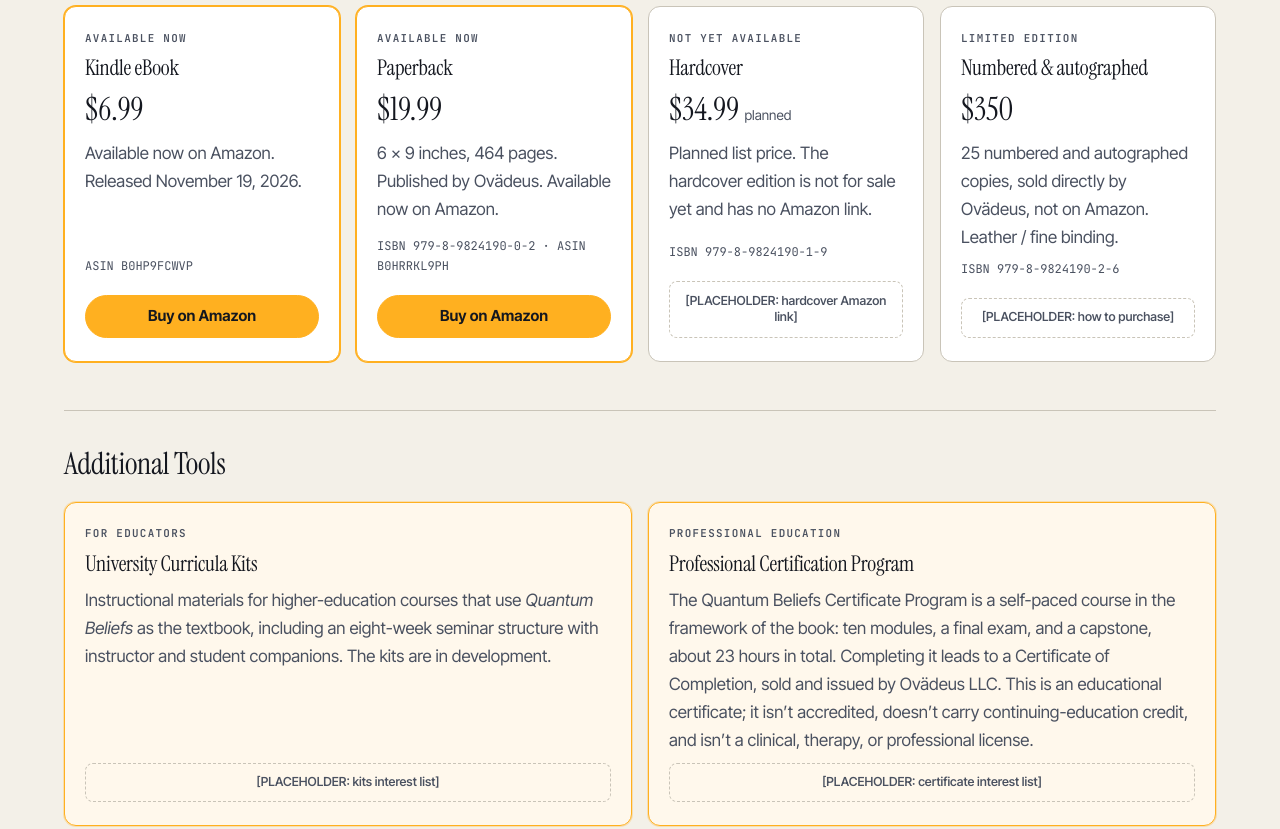
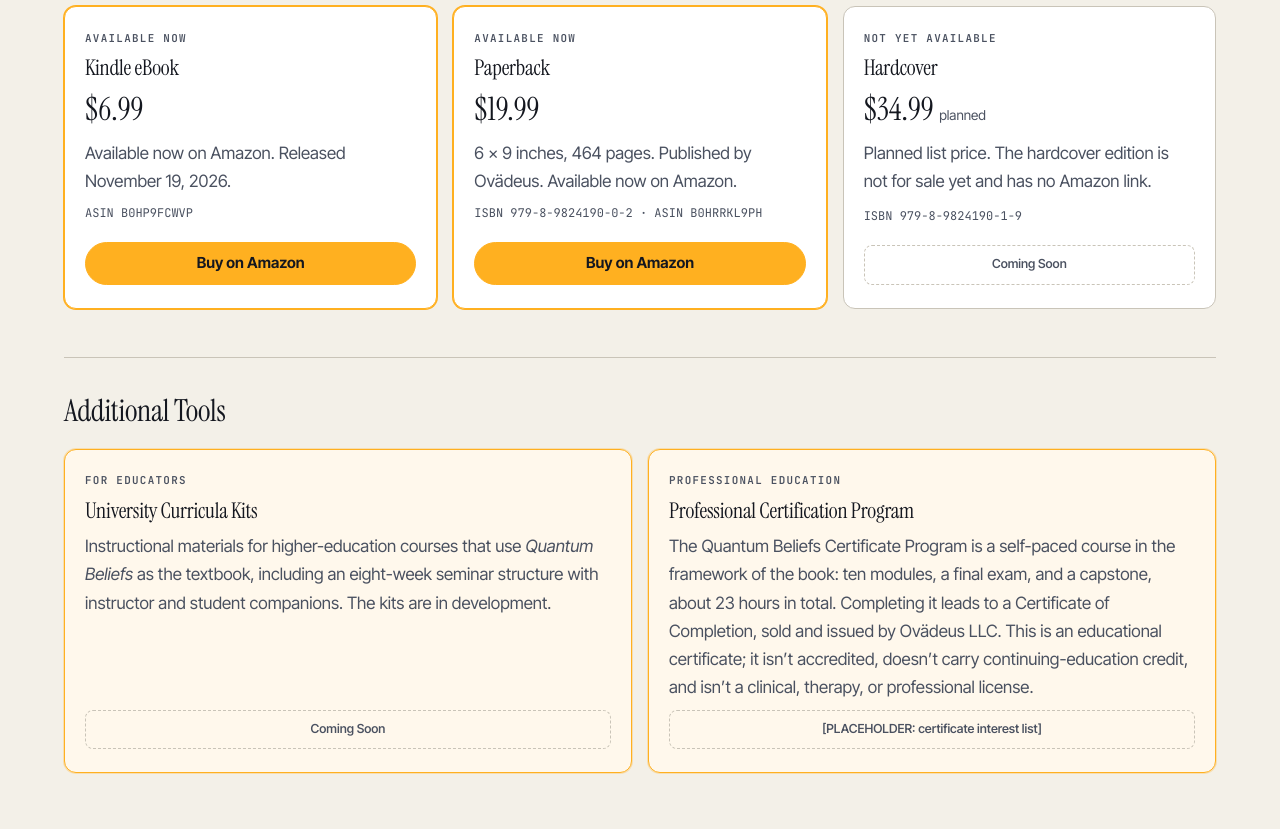
Before and after one commit to ovadeus/quantumbeliefs-site, a plain HTML site: page index.html in a window 1280 px wide. Shown: the part 980-1809 px from the top of the page. Drawn offline with Linux system fonts and the light colour scheme.

Commit message:
Homepage: Coming Soon CTAs, hide Praise, drop numbered edition.
Replace the hardcover and university kits placeholder buttons with
disabled Coming Soon spans, remove the Numbered & autographed format
card, hide the Praise section while keeping its markup, and drop the
Praise link from the nav. The formats grid is three columns so the
remaining Kindle, paperback, and hardcover cards lay out evenly.
The professional certification button is left unchanged.

```diff
--- a/index.html
+++ b/index.html
@@ -124,7 +124,6 @@
           <li><a href="#book">The book</a></li>
           <li><a href="#learn">Inside</a></li>
           <li><a href="#author">Author</a></li>
-          <li><a href="#praise">Praise</a></li>
           <li><a href="#excerpt">Excerpt</a></li>
           <li><a href="#faq">FAQ</a></li>
         </ul>
@@ -193,16 +192,7 @@
             <p class="format-price">$34.99 <span class="price-note">planned</span></p>
             <p>Planned list price. The hardcover edition is not for sale yet and has no Amazon link.</p>
             <p class="format-id">ISBN 979-8-9824190-1-9</p>
-            <span class="btn btn-disabled" aria-disabled="true">[PLACEHOLDER: hardcover Amazon link]</span>
-          </article>
-          <article class="format-card">
-            <p class="format-badge badge-limited">Limited edition</p>
-            <h3>Numbered &amp; autographed</h3>
-            <p class="format-price">$350</p>
-            <p>25 numbered and autographed copies, sold directly by Ovädeus, not on Amazon. Leather / fine binding.</p>
-            <p class="format-id">ISBN 979-8-9824190-2-6</p>
-            <!-- TODO: add the real purchase path once David confirms how limited copies will be sold. Do not invent a checkout. -->
-            <span class="btn btn-disabled" aria-disabled="true">[PLACEHOLDER: how to purchase]</span>
+            <span class="btn btn-disabled" aria-disabled="true">Coming Soon</span>
           </article>
         </div>
 
@@ -213,8 +203,7 @@
               <p class="format-badge">For educators</p>
               <h3>University Curricula Kits</h3>
               <p>Instructional materials for higher-education courses that use <cite>Quantum Beliefs</cite> as the textbook, including an eight-week seminar structure with instructor and student companions. The kits are in development.</p>
-              <!-- TODO: replace with the real interest-list or learn-more URL once it exists. -->
-              <a class="btn btn-disabled" id="kits-cta" href="#additional-tools" aria-disabled="true">[PLACEHOLDER: kits interest list]</a>
+              <span class="btn btn-disabled" id="kits-cta" aria-disabled="true">Coming Soon</span>
             </article>
             <article class="format-card">
               <p class="format-badge">Professional education</p>
@@ -362,7 +351,7 @@
       </div>
     </section>
 
-    <section class="section section-paper section-praise" id="praise" aria-labelledby="praise-heading">
+    <section class="section section-paper section-praise" id="praise" aria-labelledby="praise-heading" hidden>
       <div class="wrap">
         <header class="section-head">
           <p class="kicker kicker-ink">Praise</p>
--- a/styles.css
+++ b/styles.css
@@ -716,7 +716,7 @@ span.btn-disabled {
 /* ----- Formats ----- */
 .format-grid {
   display: grid;
-  grid-template-columns: repeat(4, 1fr);
+  grid-template-columns: repeat(3, 1fr);
   gap: 1rem;
 }
 .format-card {
```
